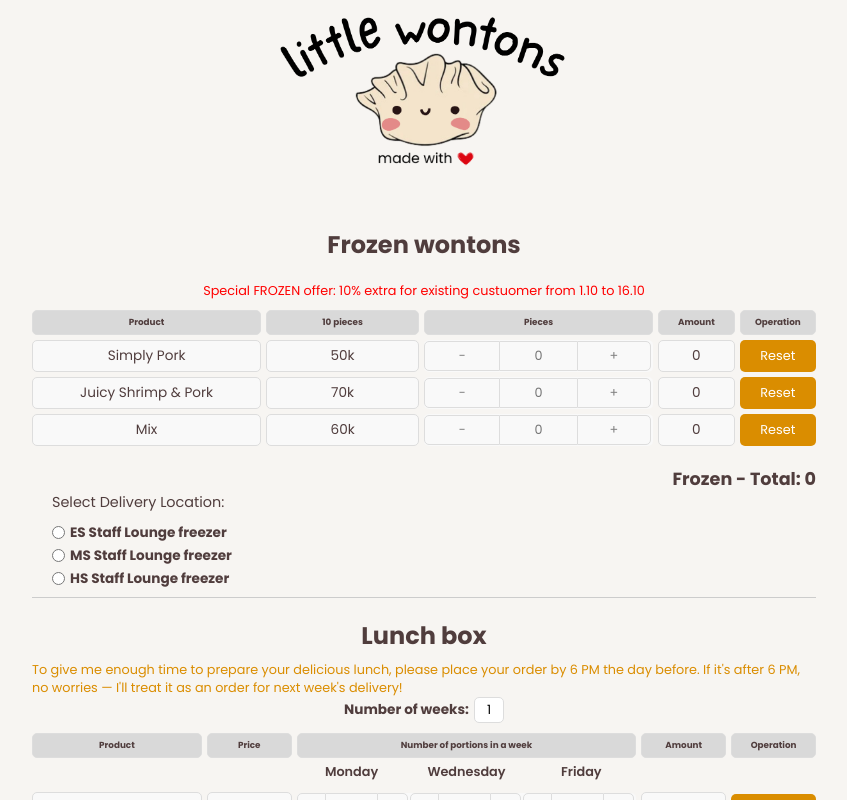
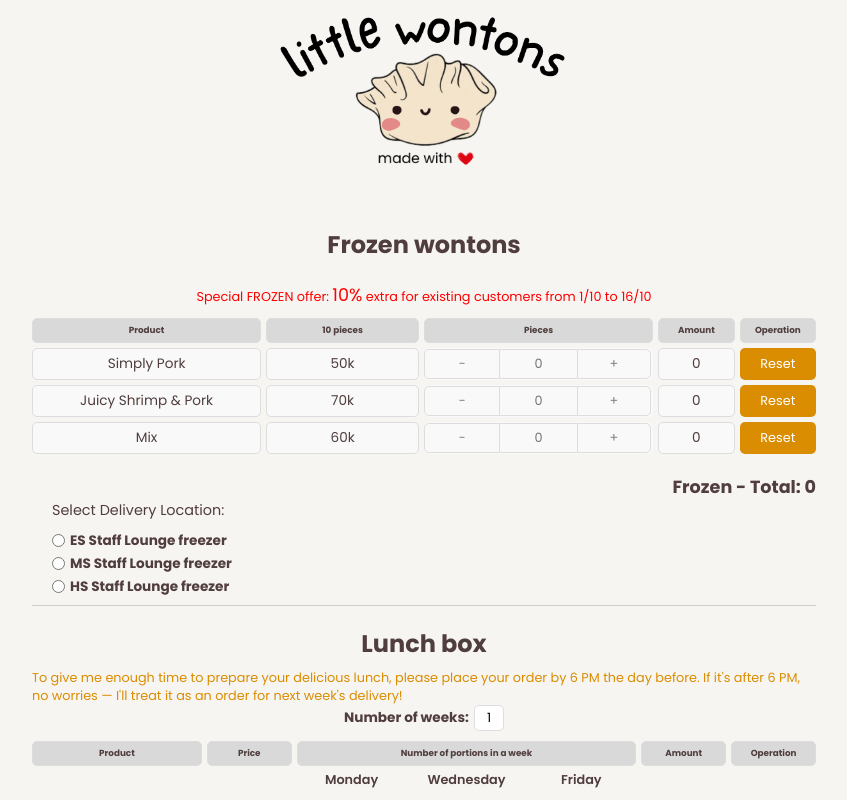
Before and after one commit to nlinhdang/littlewontons, a React (Create React App) app: page / in a window 1280 px wide. Both pictures are taken after a click on the picture 638 px from the left and 437 px from the top of the page. Shown: the top 800 px of the page, without its empty margins (213-1060 px from the left). Built offline with nearby package versions, Linux system fonts and the light colour scheme.

Commit message:
sua loi typo trong promotion

```diff
--- a/src/Promotion.js
+++ b/src/Promotion.js
@@ -5,7 +5,7 @@ const Promotion = () => {
         color: 'red',
         fontSize: '0.8rem'
       }}>
-        Special FROZEN offer: 10% extra for existing custuomer from 1.10 to 16.10
+        Special FROZEN offer: <span style={{fontSize: '1.1rem'}}>10%</span> extra for existing customers from 1/10 to 16/10
       </p>
     </div>
   );
```
